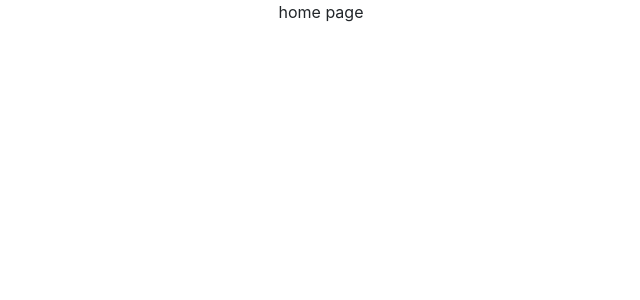
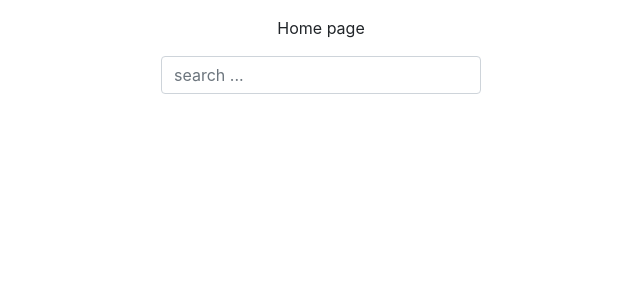
Before and after one commit to abdessalem1998/assignment, a React (Create React App) app: page /home in a window 1280 px wide. Shown: the top 300 px of the page, without its empty margins (319-959 px from the left). Built offline with nearby package versions, Linux system fonts and the light colour scheme; sample sign-in values are in the browser's storage.

Commit message:
Design search input

```diff
--- a/src/pages/Home.js
+++ b/src/pages/Home.js
@@ -1,11 +1,14 @@
 import React from 'react';
 
 function Home() {
-  return (
-    <div>
-      home page
-    </div>
-  );
+    return (
+        <div>
+            <label className="my-3">Home page</label>
+            <div className="">
+                <input type="text" placeholder='search ...' className="form-control w-25 mx-auto"  />
+            </div>
+        </div>
+    );
 }
 
 export default Home;
--- a/src/pages/Login.js
+++ b/src/pages/Login.js
@@ -34,7 +34,7 @@ function Login() {
     }
 
     return (
-        <div className="App d-flex justify-content-center align-items-center">
+        <div className="d-flex justify-content-center align-items-center">
             <form className='border p-3' onSubmit={handleSubmit}>
                 <div className="m-3">
                     <label className="form-label">Email address</label>
```
